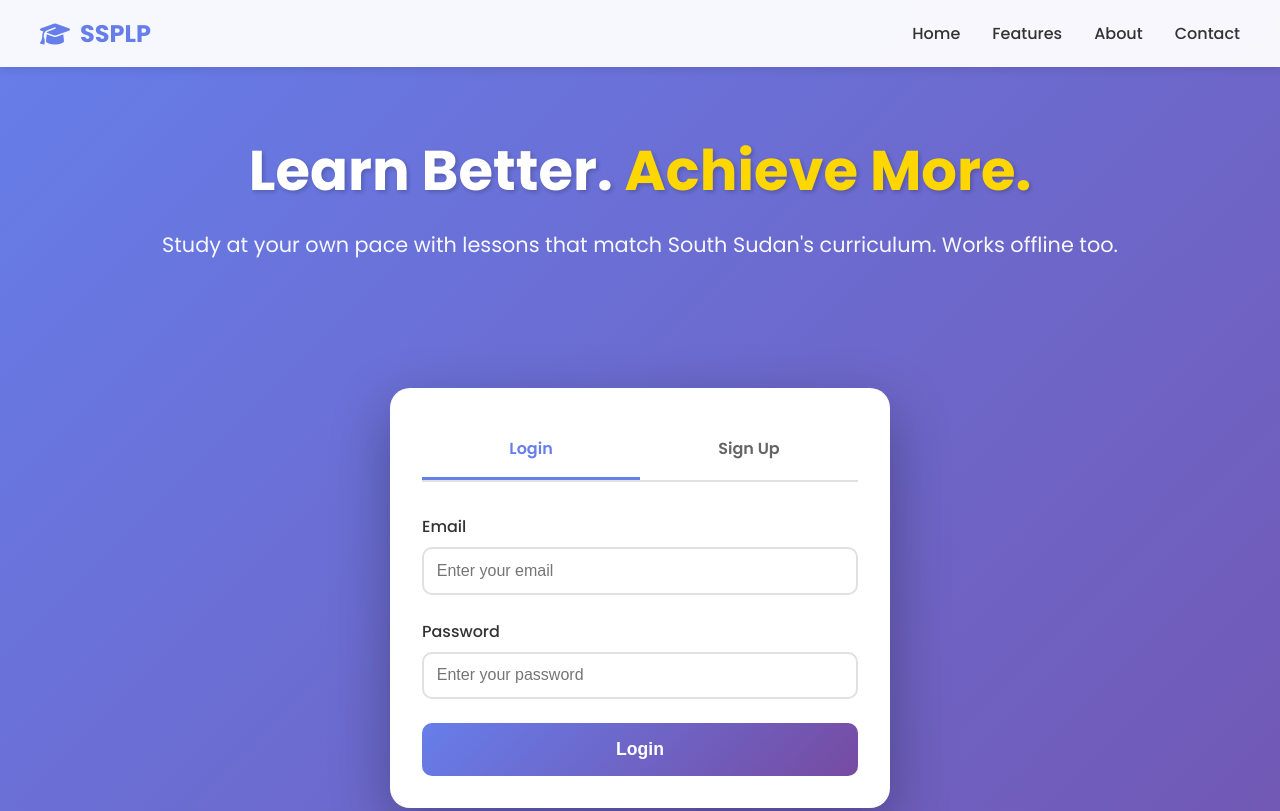
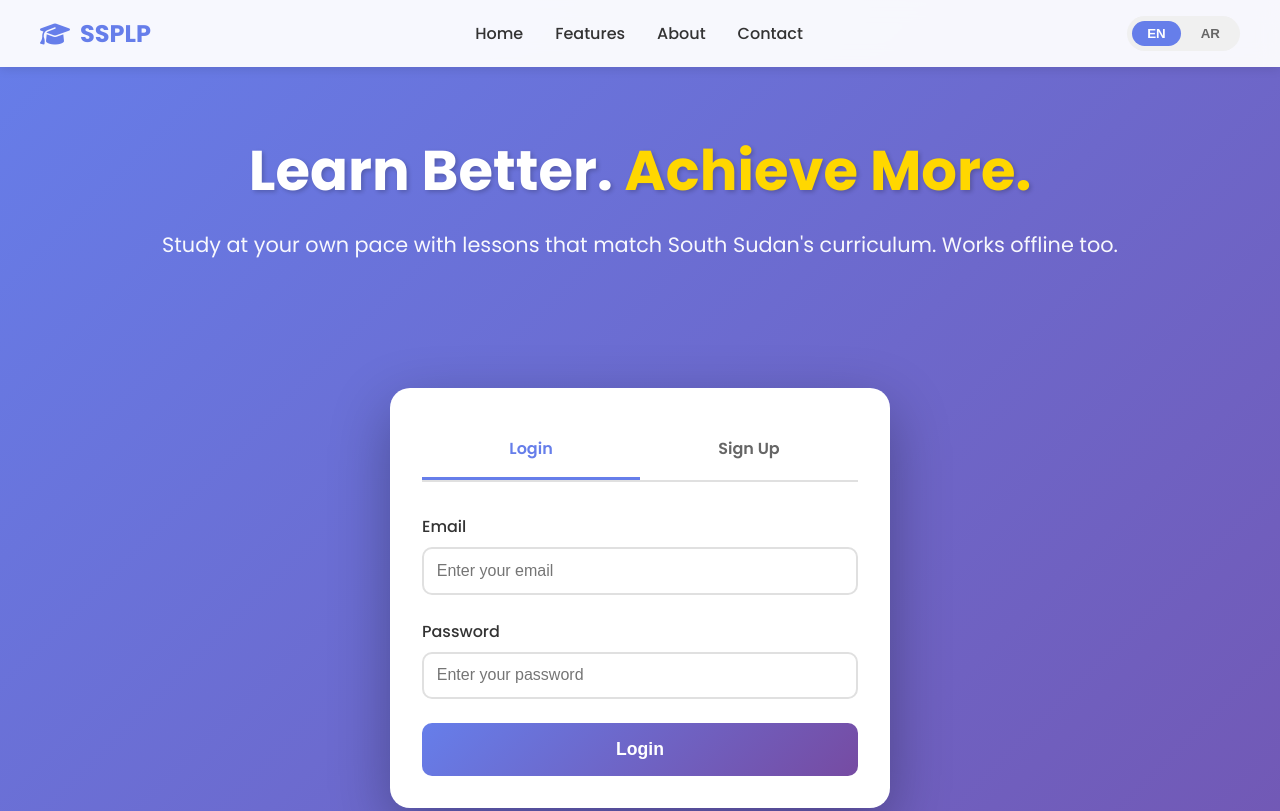
Before and after one commit to Jongkuch1/ssplp-platform, a website: page public/index.html in a window 1280 px wide. Shown: the top 811 px of the page. Drawn offline with Linux system fonts and the light colour scheme.

Commit message:
Add language switcher (EN/AR) to landing page navbar

```diff
--- a/public/index.html
+++ b/public/index.html
@@ -61,6 +61,40 @@
         }
 
         .nav-links a:hover {
+            color: #667eea;
+        }
+
+        .nav-right {
+            display: flex;
+            align-items: center;
+            gap: 15px;
+        }
+
+        .language-switcher {
+            display: flex;
+            gap: 5px;
+            background: #f0f0f0;
+            padding: 5px;
+            border-radius: 20px;
+        }
+
+        .lang-btn {
+            padding: 5px 15px;
+            border: none;
+            border-radius: 15px;
+            background: transparent;
+            color: #666;
+            font-weight: 600;
+            cursor: pointer;
+            transition: all 0.3s;
+        }
+
+        .lang-btn.active {
+            background: #667eea;
+            color: white;
+        }
+
+        .lang-btn:hover {
             color: #667eea;
         }
 
@@ -325,6 +359,19 @@
                 display: none;
             }
 
+            .nav-right {
+                gap: 10px;
+            }
+
+            .language-switcher {
+                padding: 3px;
+            }
+
+            .lang-btn {
+                padding: 4px 10px;
+                font-size: 0.9rem;
+            }
+
             .hero h1 {
                 font-size: 2rem;
             }
@@ -348,6 +395,12 @@
                 <a href="#features">Features</a>
                 <a href="#about">About</a>
                 <a href="#contact">Contact</a>
+            </div>
+            <div class="nav-right">
+                <div class="language-switcher">
+                    <button class="lang-btn active" data-lang="en" onclick="switchLanguage('en')">EN</button>
+                    <button class="lang-btn" data-lang="ar" onclick="switchLanguage('ar')">AR</button>
+                </div>
             </div>
         </div>
     </nav>
@@ -572,6 +625,36 @@
                 successDiv.style.display = 'none';
             }
         });
+
+        // Language Switcher
+        function switchLanguage(lang) {
+            // Update active button
+            document.querySelectorAll('.lang-btn').forEach(btn => {
+                btn.classList.remove('active');
+            });
+            document.querySelector(`[data-lang="${lang}"]`).classList.add('active');
+
+            // Store preference
+            localStorage.setItem('language', lang);
+
+            // Apply language (basic implementation - can be expanded with full i18n)
+            if (lang === 'ar') {
+                document.documentElement.setAttribute('dir', 'rtl');
+                document.documentElement.setAttribute('lang', 'ar');
+            } else {
+                document.documentElement.setAttribute('dir', 'ltr');
+                document.documentElement.setAttribute('lang', 'en');
+            }
+
+            // For full implementation, you would load translations here
+            console.log(`Language switched to: ${lang}`);
+        }
+
+        // Load saved language preference
+        const savedLang = localStorage.getItem('language') || 'en';
+        if (savedLang === 'ar') {
+            switchLanguage('ar');
+        }
     </script>
 </body>
 </html>
```
